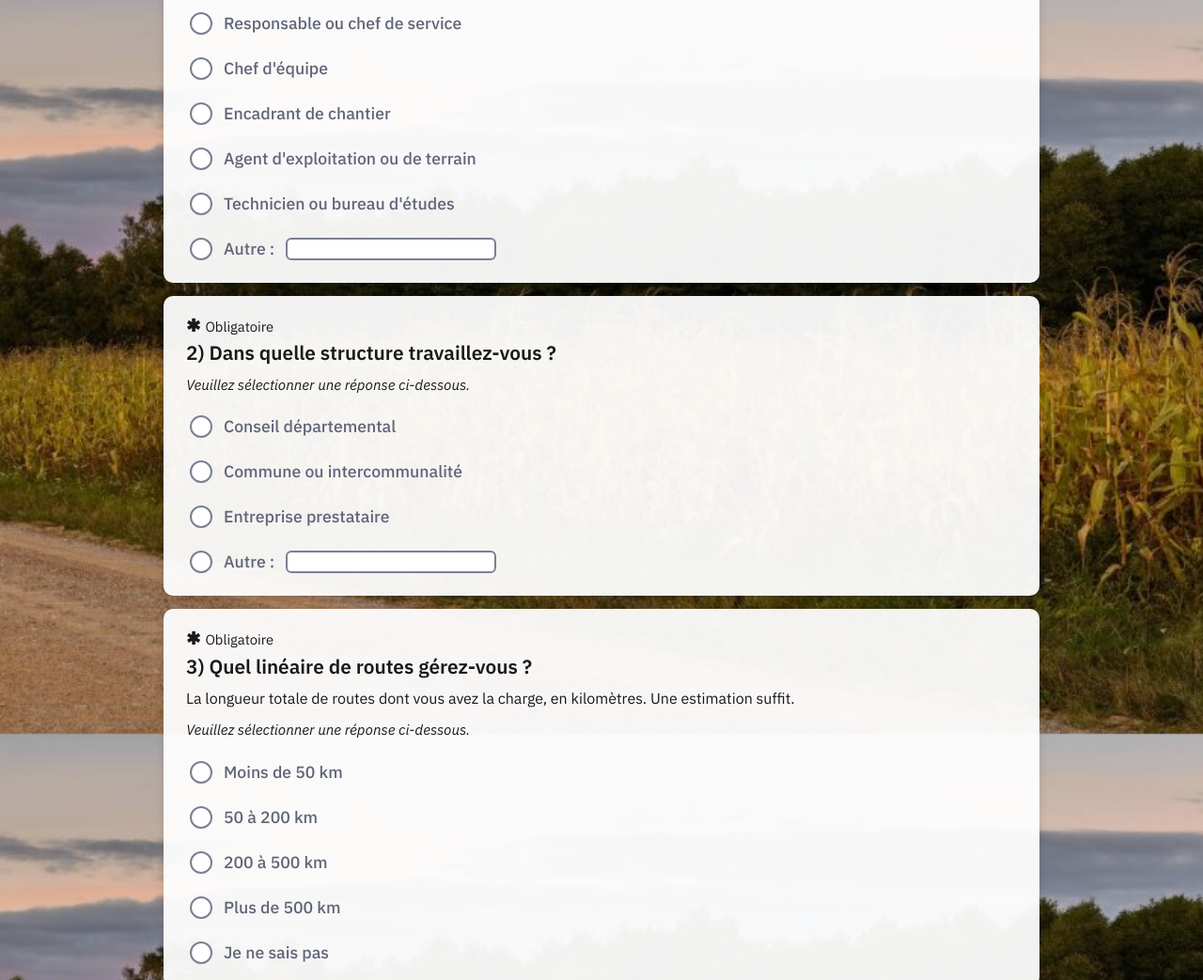
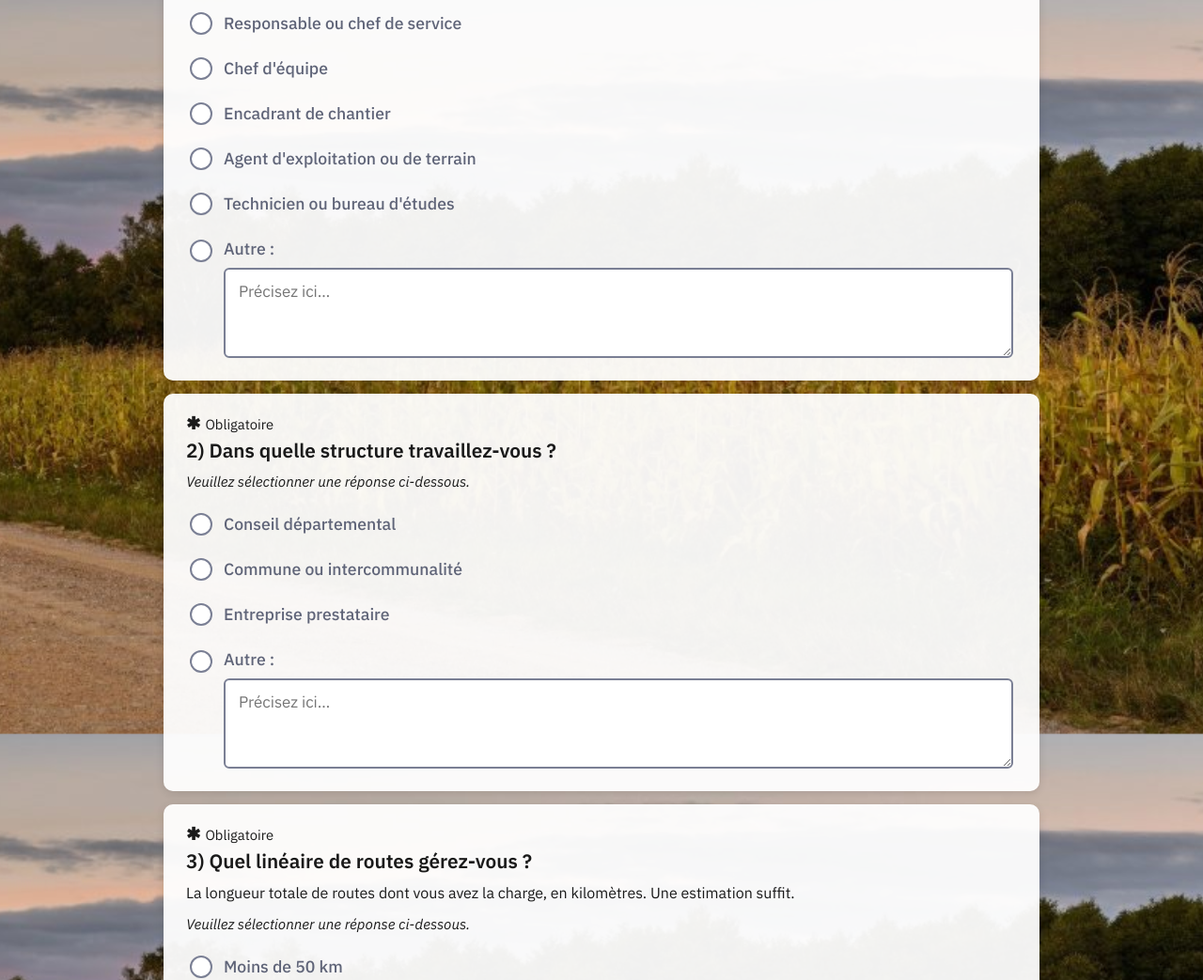
Before and after one commit to aly-kounta/questionnaire-planification, a plain HTML site: page index.html in a window 1280 px wide. Shown: the part 819-1862 px from the top of the page at 94% size. Drawn offline with Linux system fonts and the light colour scheme.

Commit message:
Agrandir la zone de saisie « Autre »
Co-Authored-By: Claude Sonnet 5.5 <noreply@anthropic.com>
Claude-Session: https://claude.ai/code/session_01Rew3pLedBiW7dBYSLtmvDC

```diff
--- a/index.html
+++ b/index.html
@@ -69,10 +69,12 @@ figcaption{font-size:.88rem;color:var(--muted);text-align:center;margin-top:6px}
 .opt input:checked{border-color:var(--accent);border-width:3px}
 .opt input:checked::after{transform:scale(1)}
 .opt input:focus-visible{outline:3px solid #9ec58a;outline-offset:2px}
-.other-wrap{display:flex;align-items:center;gap:12px;flex-wrap:wrap}
+.other-wrap{display:flex;flex-direction:column;align-items:stretch;gap:8px;flex:1;min-width:0}
+.opt:has(.other-wrap){align-items:flex-start}
+.opt:has(.other-wrap) input[type=radio],.opt:has(.other-wrap) input[type=checkbox]{margin-top:2px}
 input[type=text],textarea{font:inherit;color:var(--ink);background:#fff;border:2px solid var(--line);
   border-radius:6px;padding:8px 10px;width:100%}
-input.other-txt{width:min(280px,100%);flex:1 1 200px}
+textarea.other-txt{width:100%;min-height:84px;padding:12px 14px;font-size:1.05rem;font-weight:400;color:var(--ink);resize:vertical}
 .other-txt.hidden{display:none}
 textarea{min-height:130px;resize:vertical}
 input[type=text]:focus,textarea:focus{outline:3px solid #9ec58a;outline-offset:1px;border-color:var(--accent)}
@@ -166,7 +168,7 @@ function renderQ(q) {
       lab.appendChild(inp);
       if (o === "Autre") {
         const w = el("span", "other-wrap"); w.appendChild(document.createTextNode("Autre :"));
-        const t = el("input", "other-txt"); t.type = "text"; t.maxLength = 300; t.setAttribute("aria-label", "Précisez");
+        const t = el("textarea", "other-txt"); t.maxLength = 1000; t.rows = 3; t.placeholder = "Précisez ici…"; t.setAttribute("aria-label", "Précisez");
         t.addEventListener("click", ev => { ev.stopPropagation(); inp.checked = true; inp.dispatchEvent(new Event("change", { bubbles: true })); });
         w.appendChild(t); lab.appendChild(w);
       } else lab.appendChild(el("span", null, o));
```
